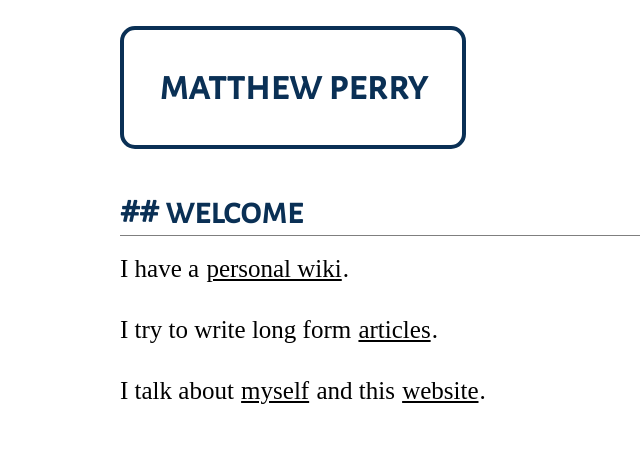
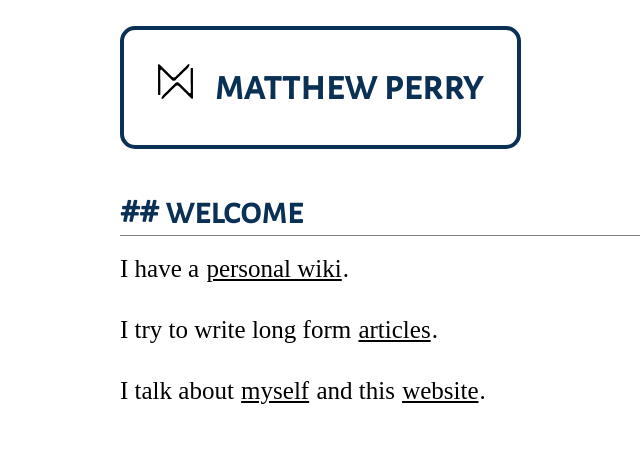
Before and after one commit to MattPerry1216/garden, an Eleventy site: page index.md in a window 1280 px wide. Shown: the whole page, without its empty margins (20-660 px from the left). Built offline with nearby package versions, Linux system fonts and the light colour scheme; Eleventy itself is replaced by a stand-in of ours; files that its build step writes are made by us from their sources; a web font is replaced by a local one.

Commit message:
added favicon

```diff
--- a/_includes/header.njk
+++ b/_includes/header.njk
@@ -1,3 +1,6 @@
 <div class="header">
-  <h1><a href="/">Matthew Perry</a></h1>
+  <h1>
+    <img style = "margin-right:.5em; height:35px; width:35px;" src="images/android-chrome-512x512.png"
+    <a href="/">Matthew Perry</a>
+  </h1>
 </div>
```
